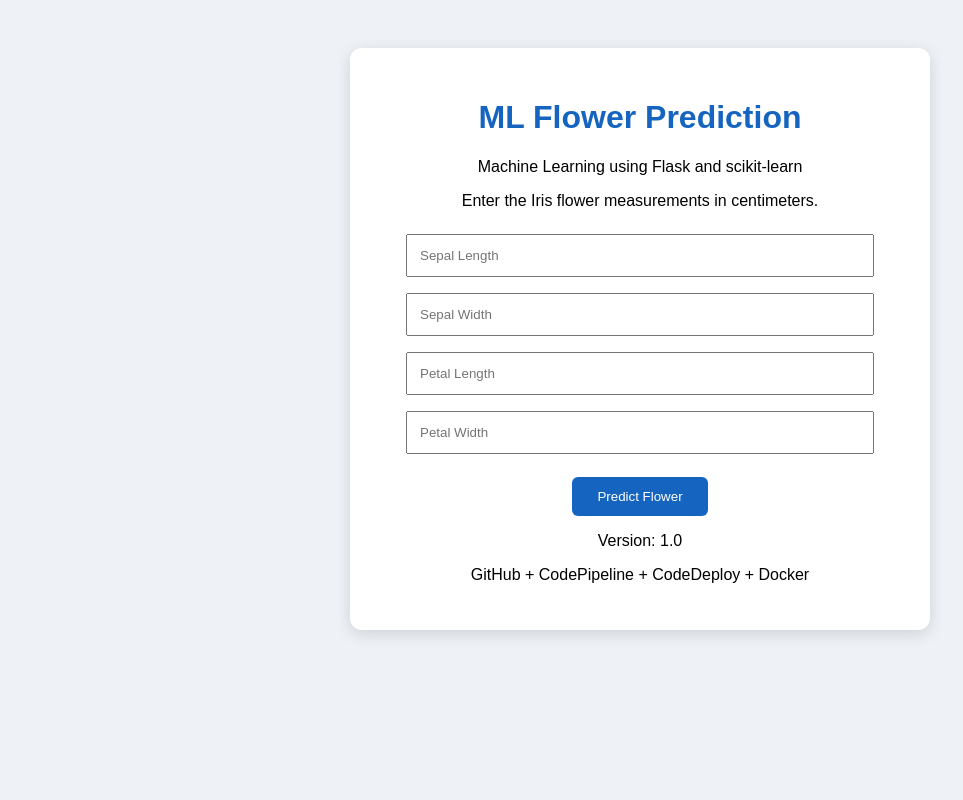
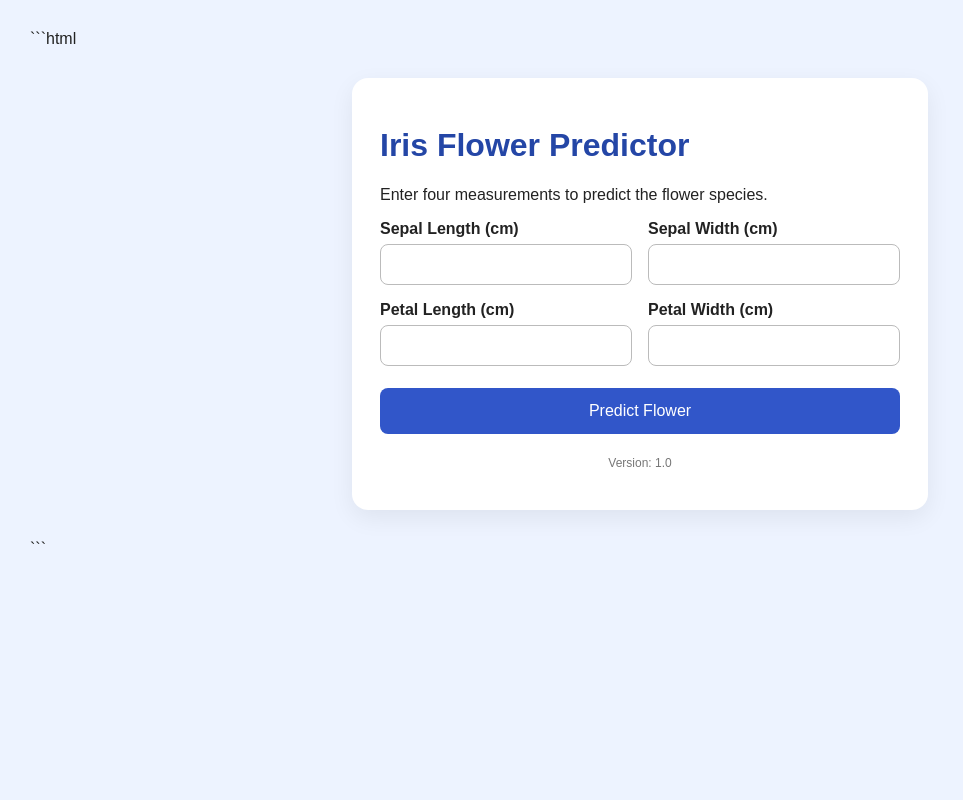
Before and after one commit to Sathiyaparakash2007/Docker-ML-Application-Deployment, a Python web app: template templates/index.html in a window 1280 px wide. Shown: the whole page, without its empty margins (0-963 px from the left). Run offline with Jinja, Linux system fonts and the light colour scheme; the template is opened without the code that fills it, so the values that code supplies are empty.

Commit message:
Revise index.html for Iris Flower Predictor

````diff
--- a/templates/index.html
+++ b/templates/index.html
@@ -1,94 +1,116 @@
-
+```html
 <!DOCTYPE html>
 <html lang="en">
 <head>
   <meta charset="UTF-8">
-    <meta name="viewport" content="width=device-width, initial-scale=1.0">
-    <title>ML Flower Prediction</title>
-
+  <meta name="viewport" content="width=device-width, initial-scale=1">
+  <title>Iris Flower Predictor</title>
   <style>
     body {
       font-family: Arial, sans-serif;
-            background: #eef2f7;
-            text-align: center;
-            padding: 40px 15px;
+      background: #edf3ff;
+      margin: 0;
+      padding: 30px;
+      color: #222;
     }
-
     .card {
       max-width: 520px;
-            margin: auto;
-            padding: 30px;
+      margin: 30px auto;
+      padding: 28px;
       background: white;
-            border-radius: 12px;
-            box-shadow: 0 4px 16px #0002;
+      border-radius: 16px;
+      box-shadow: 0 8px 25px #0001;
     }
-
-        h1 {
-            color: #1565c0;
+    h1 { color: #2446a6; }
+    .grid {
+      display: grid;
+      grid-template-columns: 1fr 1fr;
+      gap: 16px;
     }
-
+    label {
+      display: block;
+      margin-bottom: 6px;
+      font-weight: bold;
+    }
     input {
-            width: 90%;
+      box-sizing: border-box;
+      width: 100%;
       padding: 12px;
-            margin: 8px;
-            box-sizing: border-box;
+      border: 1px solid #bbb;
+      border-radius: 8px;
     }
-
     button {
-            padding: 12px 25px;
-            margin-top: 15px;
-            background: #1565c0;
+      width: 100%;
+      padding: 14px;
+      margin-top: 22px;
+      border: 0;
+      border-radius: 8px;
+      background: #3156c9;
       color: white;
-            border: none;
-            border-radius: 6px;
+      font-size: 16px;
       cursor: pointer;
     }
-
     .result {
       margin-top: 20px;
       padding: 15px;
-            background: #dcfce7;
-            color: #166534;
+      background: #e5f8e9;
+      color: #176438;
       border-radius: 8px;
     }
-
     .error {
       margin-top: 20px;
-            color: #b91c1c;
+      color: #a11;
+    }
+    .version {
+      text-align: center;
+      color: #777;
+      font-size: 12px;
+      margin-top: 22px;
+    }
+    @media(max-width: 480px) {
+      .grid { grid-template-columns: 1fr; }
     }
   </style>
 </head>
+<body>
+  <main class="card">
+    <h1>Iris Flower Predictor</h1>
+    <p>Enter four measurements to predict the flower species.</p>
 
-<body>
-    <div class="card">
-        <h1>ML Flower Prediction</h1>
-
-        <p>Machine Learning using Flask and scikit-learn</p>
-        <p>Enter the Iris flower measurements in centimeters.</p>
-
-        <form method="POST">
-            <input type="number" name="sepal_length"
-                   placeholder="Sepal Length" min="0" max="10"
-                   step="any" required>
-
-            <input type="number" name="sepal_width"
-                   placeholder="Sepal Width" min="0" max="10"
-                   step="any" required>
-
-            <input type="number" name="petal_length"
-                   placeholder="Petal Length" min="0" max="10"
-                   step="any" required>
-
-            <input type="number" name="petal_width"
-                   placeholder="Petal Width" min="0" max="10"
-                   step="any" required>
+    <form method="post">
+      <div class="grid">
+        <div>
+          <label for="sepal_length">Sepal Length (cm)</label>
+          <input id="sepal_length" name="sepal_length"
+                 type="number" min="0.1" max="10" step="any"
+                 required value="{{ values[0] }}">
+        </div>
+        <div>
+          <label for="sepal_width">Sepal Width (cm)</label>
+          <input id="sepal_width" name="sepal_width"
+                 type="number" min="0.1" max="10" step="any"
+                 required value="{{ values[1] }}">
+        </div>
+        <div>
+          <label for="petal_length">Petal Length (cm)</label>
+          <input id="petal_length" name="petal_length"
+                 type="number" min="0.1" max="10" step="any"
+                 required value="{{ values[2] }}">
+        </div>
+        <div>
+          <label for="petal_width">Petal Width (cm)</label>
+          <input id="petal_width" name="petal_width"
+                 type="number" min="0.1" max="10" step="any"
+                 required value="{{ values[3] }}">
+        </div>
+      </div>
 
       <button type="submit">Predict Flower</button>
     </form>
 
     {% if prediction %}
       <div class="result">
-            <h3>Predicted Species: {{ prediction }}</h3>
+        <strong>Predicted Species: {{ prediction }}</strong>
       </div>
     {% endif %}
 
@@ -96,8 +118,8 @@
       <div class="error">{{ error }}</div>
     {% endif %}
 
-        <p>Version: 1.0</p>
-        <p>GitHub + CodePipeline + CodeDeploy + Docker</p>
-    </div>
+    <p class="version">Version: 1.0</p>
+  </main>
 </body>
 </html>
+```
````
Lines whose indentation alone changed are shown as unchanged.
